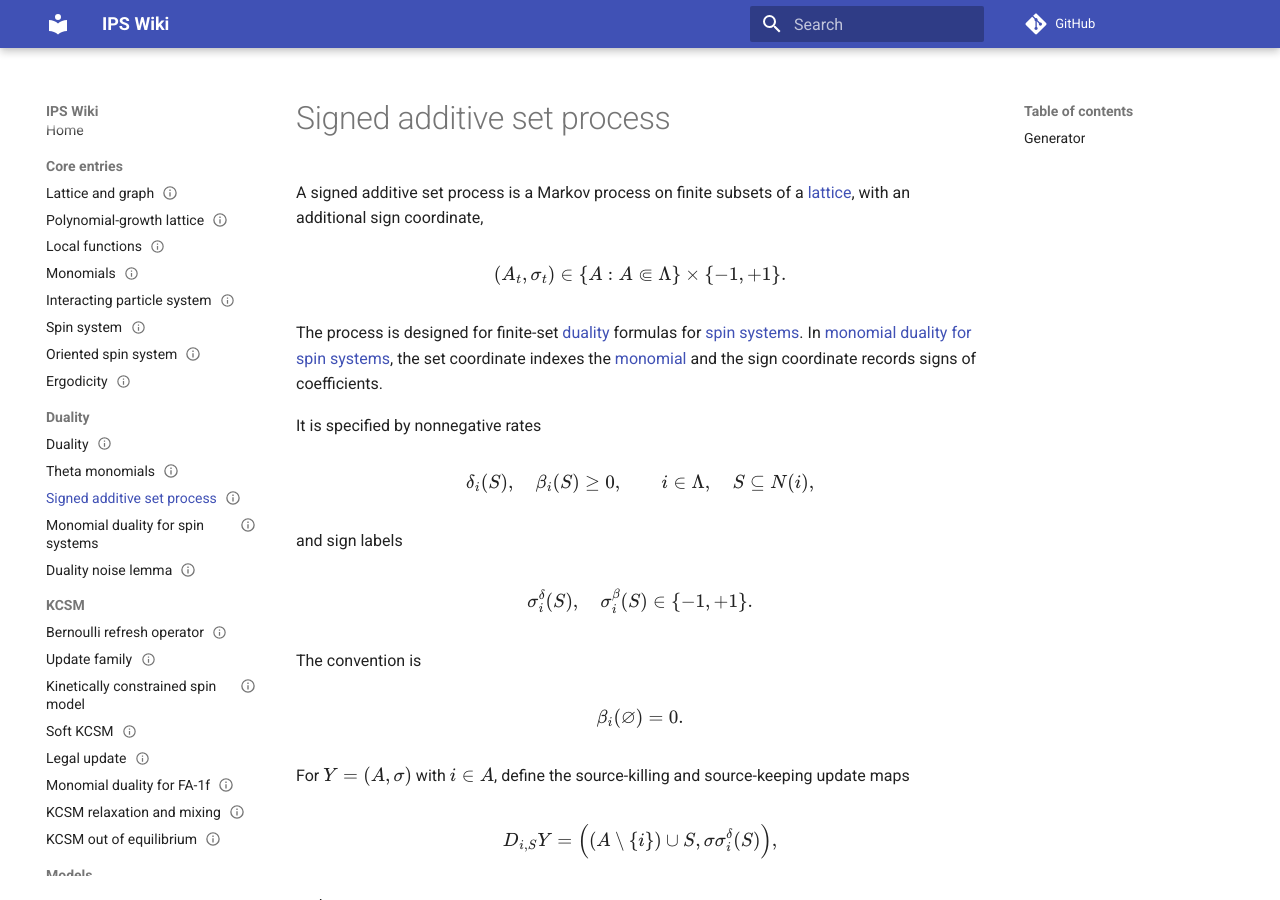
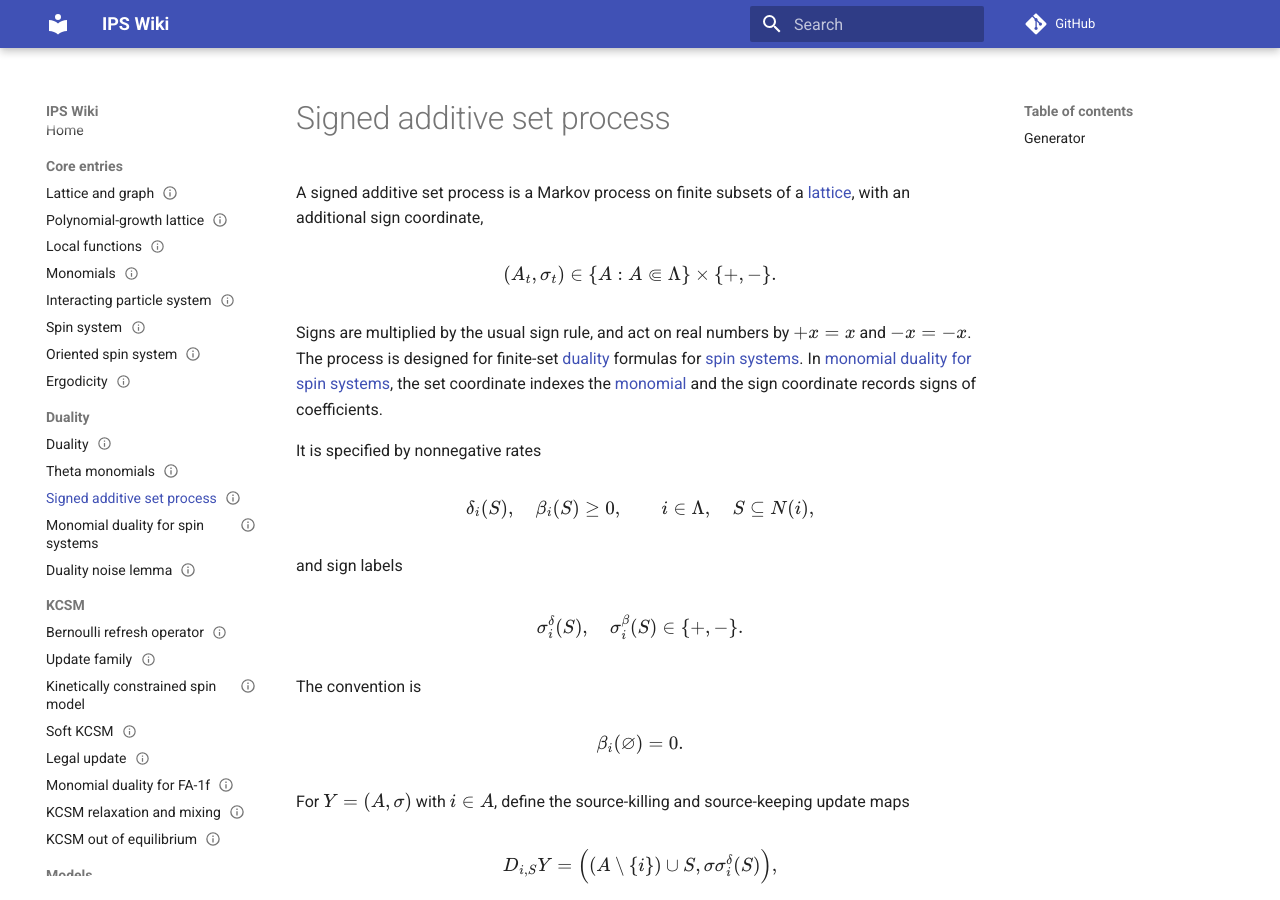
Before and after one commit to maciejgluchowski86-beep/ips-wiki, an MkDocs documentation site: the page built from docs/entries/signed-additive-set-process.md, in a window 1280 px wide and 900 px high. Built offline with MkDocs 1.6.1 and Material for MkDocs 9.7.7, drawn with Linux system fonts in a browser that asks for light colours; comment, search, counter and statistics services are not loaded.

Commit message:
Use plus-minus sign convention in signed process

```diff
--- a/docs/entries/signed-additive-set-process.md
+++ b/docs/entries/signed-additive-set-process.md
@@ -12,10 +12,10 @@ tags:
 A signed additive set process is a Markov process on finite subsets of a [lattice](lattice-and-graph.md), with an additional sign coordinate,
 
 $$
-(A_t,\sigma_t)\in\{A:A\Subset\Lambda\}\times\{-1,+1\}.
+(A_t,\sigma_t)\in\{A:A\Subset\Lambda\}\times\{+,-\}.
 $$
 
-The process is designed for finite-set [duality](duality.md) formulas for [spin systems](spin-system.md). In [monomial duality for spin systems](monomial-duality-for-spin-systems.md), the set coordinate indexes the [monomial](monomials.md) and the sign coordinate records signs of coefficients.
+Signs are multiplied by the usual sign rule, and act on real numbers by \(+x=x\) and \(-x=-x\). The process is designed for finite-set [duality](duality.md) formulas for [spin systems](spin-system.md). In [monomial duality for spin systems](monomial-duality-for-spin-systems.md), the set coordinate indexes the [monomial](monomials.md) and the sign coordinate records signs of coefficients.
 
 It is specified by nonnegative rates
 
@@ -27,7 +27,7 @@ $$
 and sign labels
 
 $$
-\sigma_i^\delta(S),\quad \sigma_i^\beta(S)\in\{-1,+1\}.
+\sigma_i^\delta(S),\quad \sigma_i^\beta(S)\in\{+,-\}.
 $$
 
 The convention is
```
